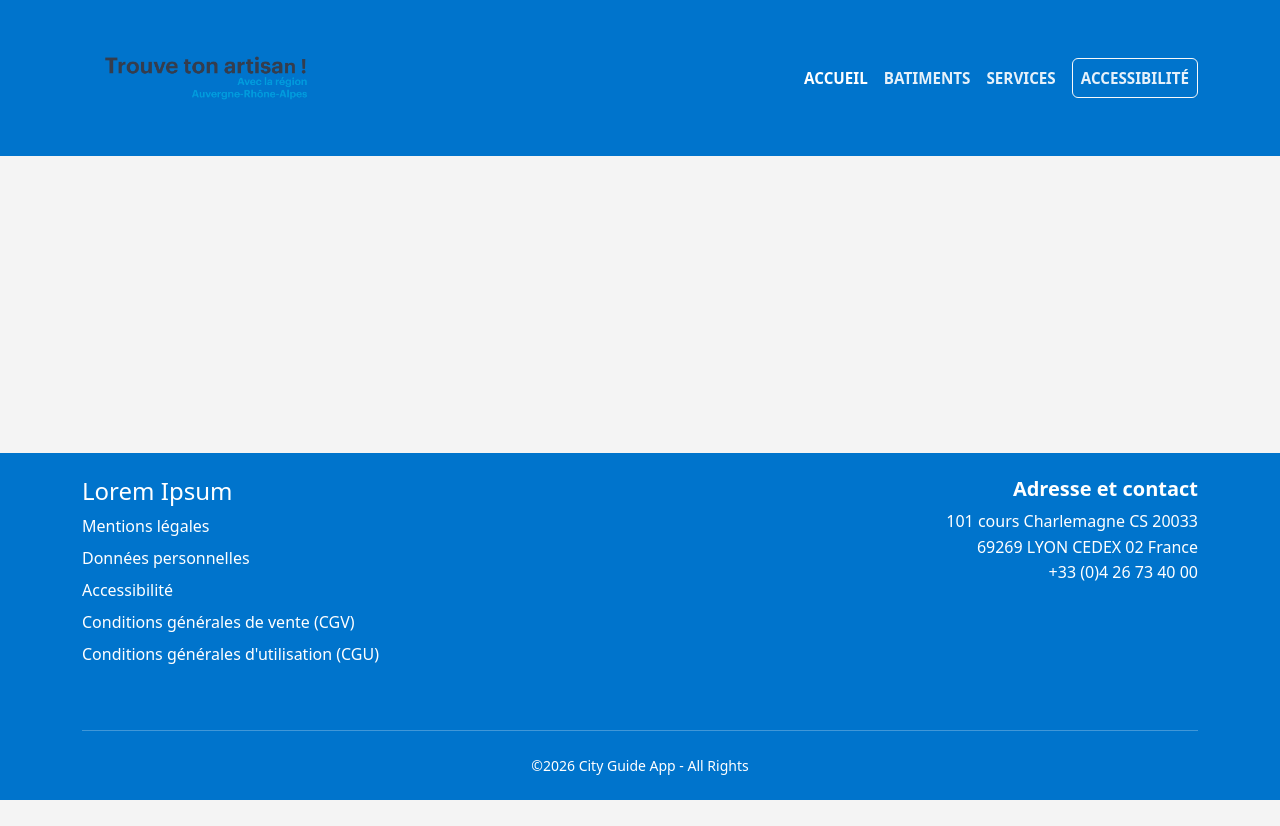
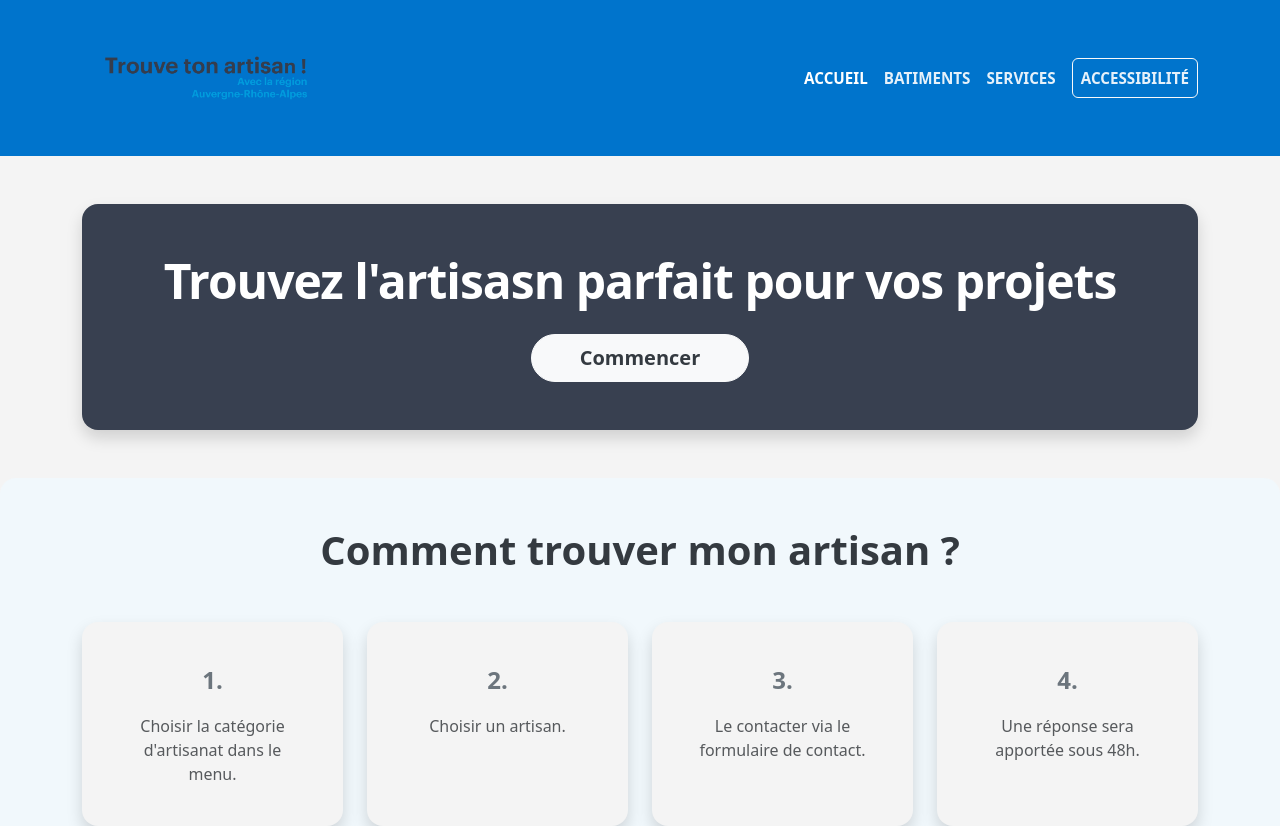
Before and after one commit to IlCarra/Devoir-TrouveTonArtisan, a React (Create React App) app in the folder trouveartisan/: page / in a window 1280 px wide. Shown: the top 826 px of the page. Before the commit the page ends 800 px from the top, so only its background shows below. Built offline with nearby package versions, Linux system fonts and the light colour scheme.

Commit message:
Creation of the HeroSection and cards

```diff
--- a/trouveartisan/src/App.js
+++ b/trouveartisan/src/App.js
@@ -4,6 +4,8 @@ import { BrowserRouter as Router, Routes, Route } from 'react-router-dom';
 // 1. Importa il componente Header (Navbar)
 import Header from './components/navbar';
 import Footer from './components/footer';
+
+import Home from './pages/home';
 
 // Importa i tuoi stili
 import './App.scss';
@@ -16,7 +18,7 @@ function App() {
 
         <main id="main-content" className="flex-grow-1" role="main">
           <Routes>
-            <Route path="/"/>
+            <Route path="/" element={<Home />}/>
             {/* Aggiungi qui le altre rotte man mano che crei le pagine */}
           </Routes>
         </main>
--- a/trouveartisan/src/App.scss
+++ b/trouveartisan/src/App.scss
@@ -7,6 +7,7 @@
 
 @import "./styles/navbar";
 @import "./styles/footer";
+@import "./styles/home";
 
 .App {
   text-align: center;
--- /dev/null
+++ b/trouveartisan/src/pages/home.js
@@ -0,0 +1,54 @@
+import React from "react";
+import {Container, Row, Col, Button, Card} from 'react-bootstrap';
+
+function Home() {
+    const steps = [
+        {id:1, text: "Choisir la catégorie d'artisanat dans le menu."},
+        {id:2, text: "Choisir un artisan."},
+        {id:3, text: "Le contacter via le formulaire de contact."},
+        {id:4, text: "Une réponse sera apportée sous 48h."}
+    ];
+
+    return (
+        <div className="home-page">
+            {/* HERO SECTION */}
+            <section className="hero-section text-center py-5">
+                <Container>
+                    <div className="hero-box p-5 rounded-4 shadow">
+                        <h1 className="display-5 fw-bold text-white mb-4">
+                            Trouvez l'artisasn parfait pour vos projets
+                        </h1>
+                        <Button variant="light" size="lg" className="px-5 rounded-pill fw-bold">
+                            Commencer
+                        </Button>
+                    </div>
+                </Container>
+            </section>
+
+            {/* "HOW IT WORKS" SECTION */}
+            <section className="how-it-works rounded-4 py-5 bg-light">
+                <Container>
+                    <h2 className="text-center mb-5 fw-bold section-title">
+                        Comment trouver mon artisan ?
+                    </h2>
+                    <Row className="g-4">
+                        {steps.map((step) => (
+                            <Col key={step.id} xs={12} md={6} lg={3}>
+                                <Card className="h-100 border-0 shadow text-center p-4 step-card rounded-4">
+                                    <Card.Body>
+                                        <div className="step-number mb-3">{step.id}.</div>
+                                        <Card.Text className="text-muted">
+                                            {step.text}
+                                        </Card.Text>
+                                    </Card.Body>
+                                </Card>
+                            </Col>
+                        ))}
+                    </Row>
+                </Container>
+            </section>
+        </div>
+    );
+};
+
+export default Home;
--- /dev/null
+++ b/trouveartisan/src/styles/_home.scss
@@ -0,0 +1,56 @@
+.home-page {
+    .hero-section {
+        .hero-box{
+            background-color: #384050;
+            max-width: 1300px;
+            margin: 0 auto;
+        }
+
+        h1 {
+            letter-spacing: -1px;
+        }
+
+        .btn-light {
+            color: #343a40;
+            transition: transform 0.2s;
+            &:hover {
+                transform: scale(1.05);
+                background-color: #82B864;
+            }
+        }
+    }
+
+    .how-it-works {
+        background-color: #f1f8fc !important;
+        max-width: 1300px;
+        margin: 0 auto;
+
+        .section-title {
+            font-size: 2.5rem;
+            color: #343a40;
+        }
+
+        .step-card {
+            transition: all 0.3s ease;
+
+            &:hover {
+                transform: translateY(-10px);
+                background-color: #00497c;
+
+                .step-number {
+                    color: #f1f8fc !important;
+                }
+
+                .card-text, p {
+                    color: #f1f8fc !important;
+                }
+            }
+        }
+
+        .step-number {
+            font-size: 1.5rem;
+            font-weight: bold;
+            color: #6c757d;
+        }
+    }
+}
```
